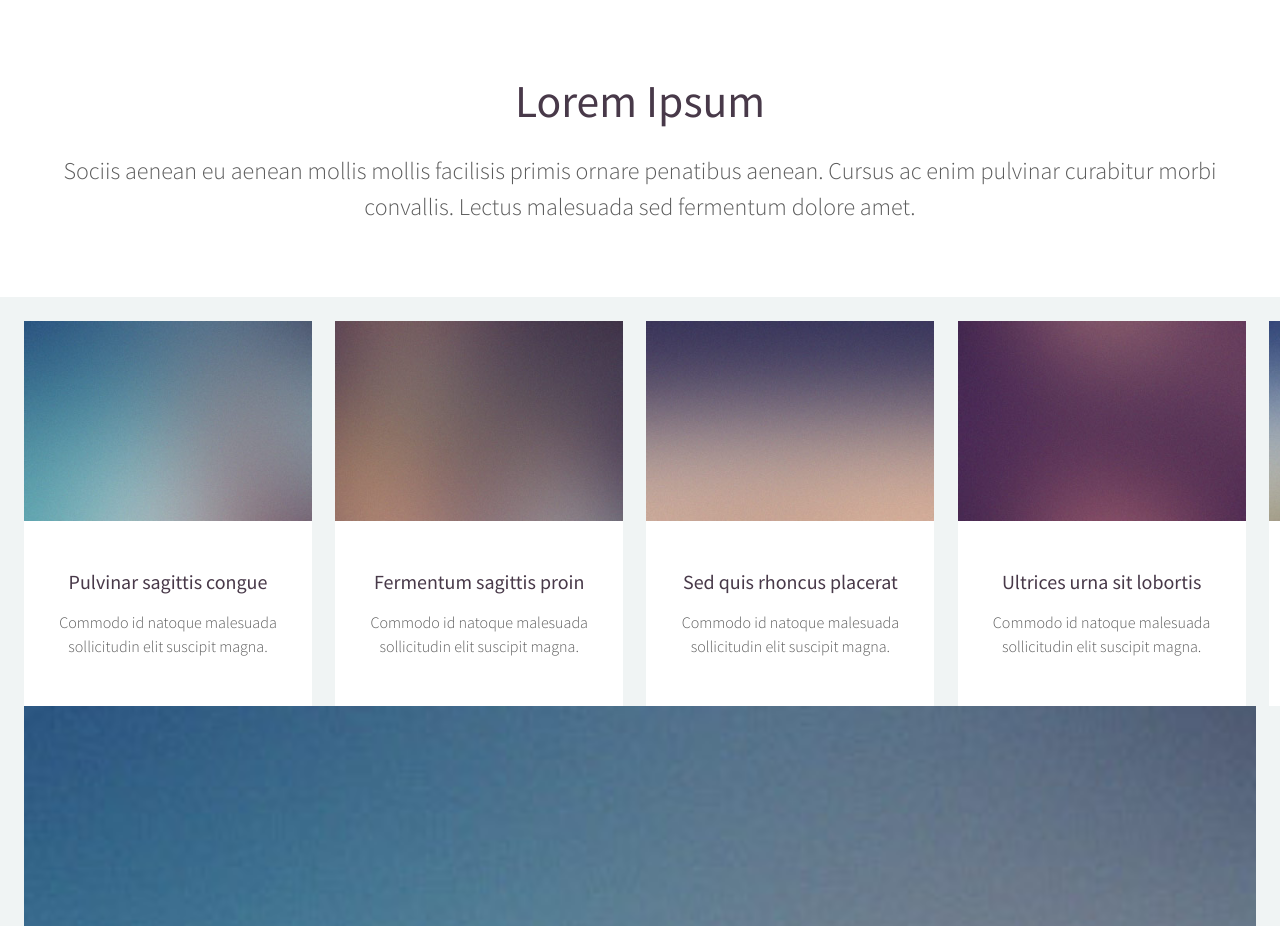
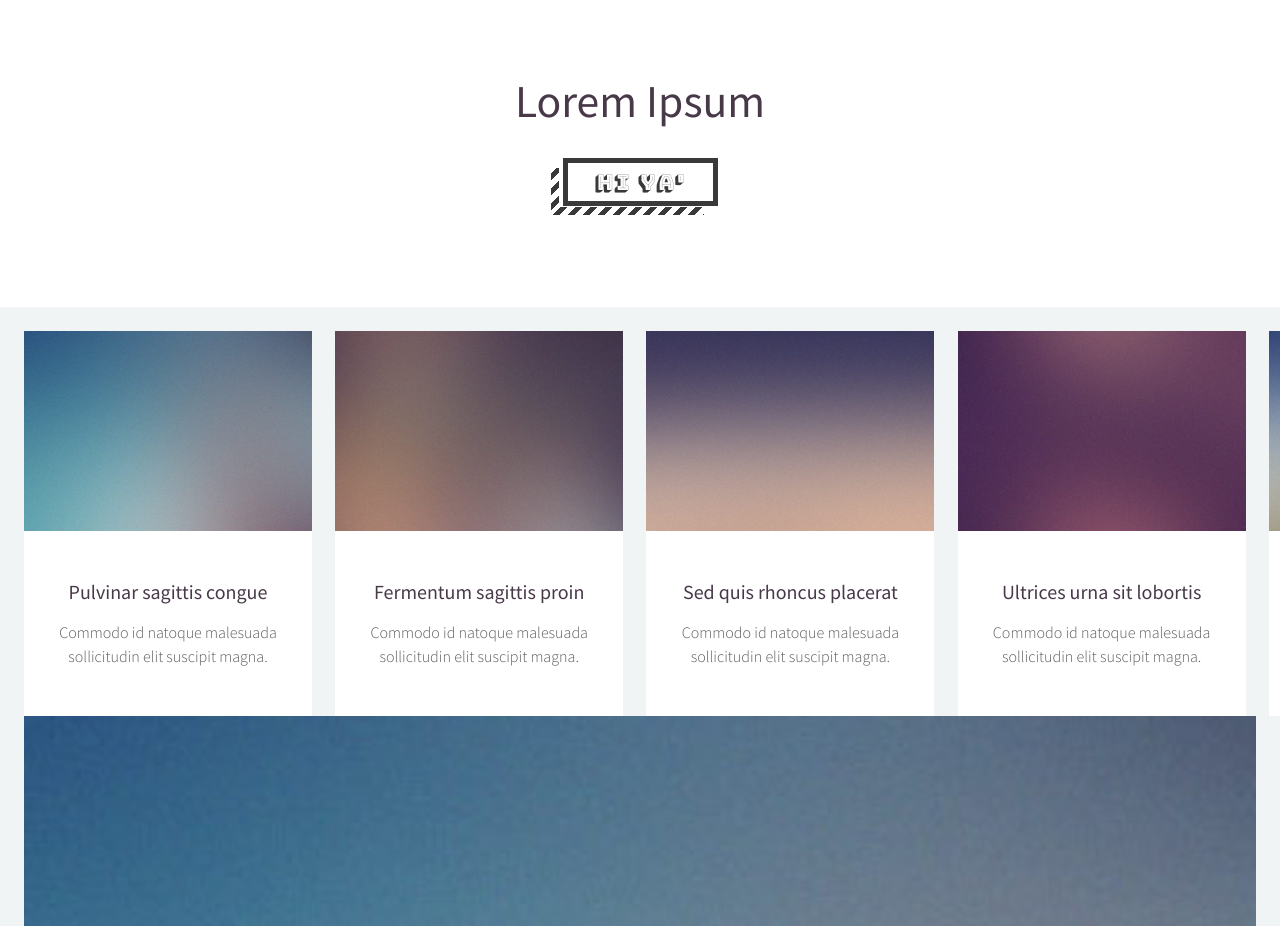
Before and after one commit to generatiaz/generatiaz.github.io, a plain HTML site: page index.html in a window 1280 px wide. Shown: the part 800-1726 px from the top of the page. Drawn offline with Linux system fonts and the light colour scheme.

Commit message:
Added buttons for list

```diff
--- /dev/null
+++ b/assets/css/button.css
@@ -0,0 +1,109 @@
+@import 'https://fonts.googleapis.com/css?family=Bungee+Shade';
+button {
+    overflow: visible;
+    border: 0;
+  padding: 0;
+  margin: 1.8rem;
+}
+.btn.striped-shadow span {
+    display: block;
+    position: relative;
+    z-index: 2;
+    border: 5px solid;
+}
+.btn.striped-shadow.white span {
+    border-color: #fff;
+    color: #fff;
+    background: #fff;
+}
+
+.btn.striped-shadow.blue span {
+    border-color: #4183D7;
+    background: #77bfa1;
+  color: #4183D7;
+}
+.btn.striped-shadow.dark span {
+    border-color: #393939;
+    background: #fff;
+  color: #393939;
+}
+
+.btn {
+    font-family: 'Bungee Shade', sans-serif;
+    height: 80px;
+    line-height: 65px;
+    display: inline-block;
+    letter-spacing: 1px;
+    position: relative;
+    font-size: 1.35rem;
+    width: 250px;
+    transition: opacity .3s,z-index .3s step-end,-webkit-transform .3s;
+    transition: opacity .3s,z-index .3s step-end,transform .3s;
+    transition: opacity .3s,z-index .3s step-end,transform .3s,-webkit-transform .3s;
+    z-index: 1;
+    background-color: transparent;
+    cursor: pointer;
+}
+
+.btn {
+    width: 155px;
+    height: 48px;
+    line-height: 38px;
+}
+
+button.btn.striped-shadow.white:after, button.btn.striped-shadow.white:before {
+    background-image: linear-gradient(135deg,transparent 0,transparent 5px,#fff 5px,#fff 10px,transparent 10px);
+}
+
+button.btn.striped-shadow.blue:after, button.btn.striped-shadow.blue:before {
+    background-image: linear-gradient(135deg,transparent 0,transparent 5px,#4183D7 5px,#4183D7 10px,transparent 10px);
+}
+
+button.btn.striped-shadow.dark:after, button.btn.striped-shadow.dark:before {
+    background-image: linear-gradient(135deg,transparent 0,transparent 5px,#393939 5px,#393939 10px,transparent 10px);
+}
+
+button.btn.striped-shadow:hover:before {
+    max-height: calc(100% - 10px);
+}
+
+button.btn.striped-shadow:after {
+    width: calc(100% - 4px);
+    height: 8px;
+    left: -10px;
+    bottom: -9px;
+    background-size: 15px 8px;
+    background-repeat: repeat-x;
+}
+button.btn.striped-shadow:after, button.btn.striped-shadow:before {
+    content: '';
+    display: block;
+    position: absolute;
+    z-index: 1;
+    transition: max-height .3s,width .3s,-webkit-transform .3s;
+    transition: transform .3s,max-height .3s,width .3s;
+    transition: transform .3s,max-height .3s,width .3s,-webkit-transform .3s;
+}
+
+.btn.striped-shadow:hover {
+    -webkit-transform: translate(-12px,12px);
+    -ms-transform: translate(-12px,12px);
+    transform: translate(-12px,12px);
+  z-index: 3;
+}
+
+button.btn.striped-shadow:hover:after, button.btn.striped-shadow:hover:before {
+    -webkit-transform: translate(12px,-12px);
+    -ms-transform: translate(12px,-12px);
+    transform: translate(12px,-12px);
+}
+button.btn.striped-shadow:before {
+    width: 8px;
+    max-height: calc(100% - 5px);
+    height: 100%;
+    left: -12px;
+    bottom: -5px;
+    background-size: 8px 15px;
+    background-repeat: repeat-y;
+    background-position: 0 100%;
+}
--- a/index.html
+++ b/index.html
@@ -7,6 +7,7 @@
 		<!--[if lte IE 8]><script src="assets/js/ie/html5shiv.js"></script><![endif]-->
 		<link rel="stylesheet" href="assets/css/main.css" />
 		<!--[if lte IE 8]><link rel="stylesheet" href="assets/css/ie8.css" /><![endif]-->
+		<link rel="stylesheet" href="assets/css/button.css" />
 	</head>
 	<body class="homepage">
 		<div id="page-wrapper">
@@ -47,10 +48,9 @@
 				<section id="banner">
 					<header>
 						<h2>Lorem Ipsum</h2>
-						<p>
-							Sociis aenean eu aenean mollis mollis facilisis primis ornare penatibus aenean. Cursus ac enim
-							pulvinar curabitur morbi convallis. Lectus malesuada sed fermentum dolore amet.
-						</p>
+						<div>
+    						<button class="btn striped-shadow dark"><span>Hi ya'</span></button>
+ 						</div>
 					</header>
 				</section>
 
```
